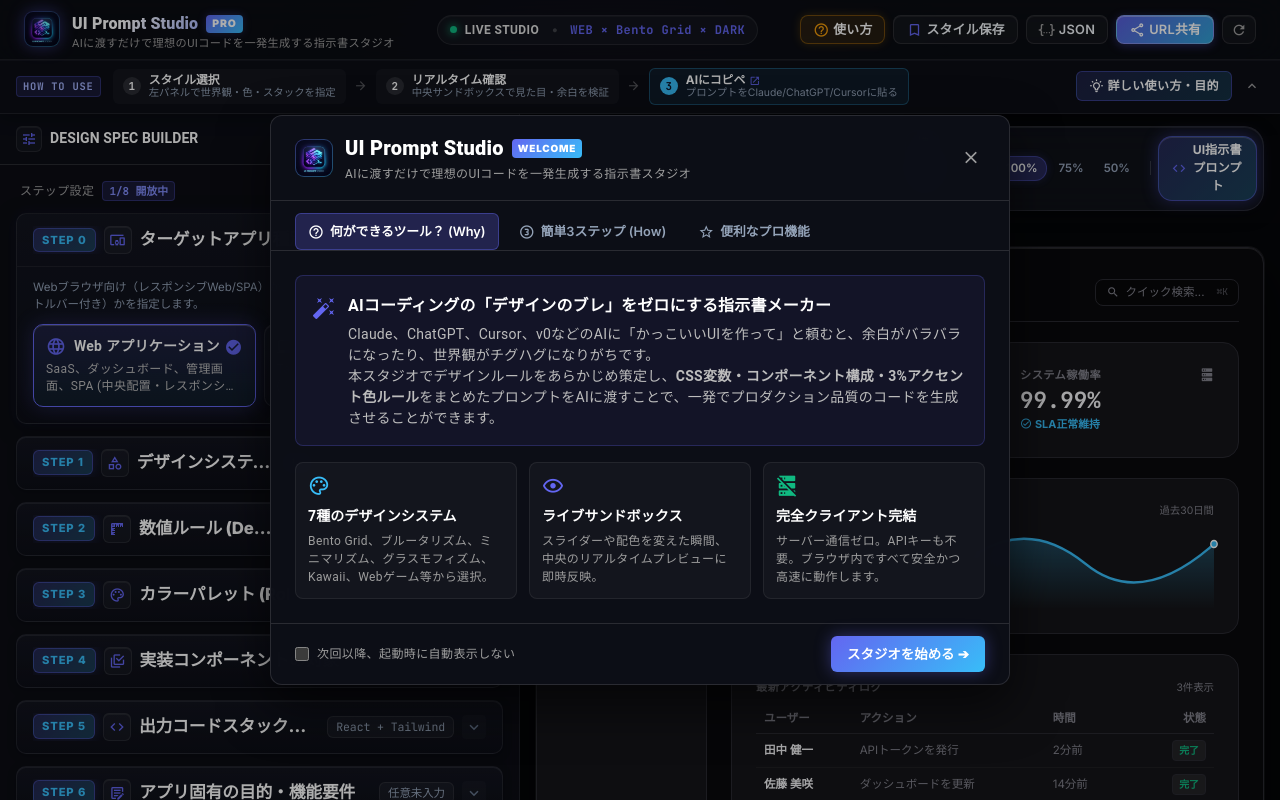
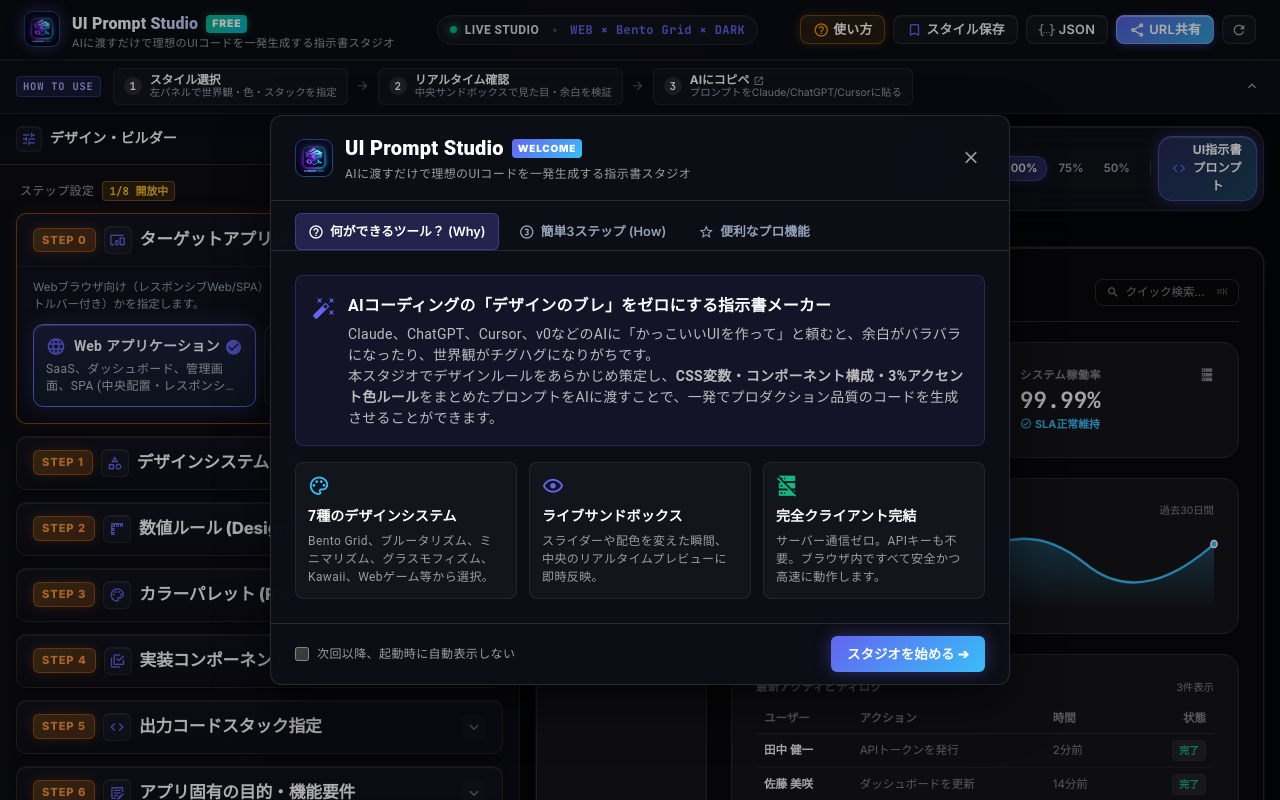
Before and after one commit to papagorilla-ja/ui-prompt-studio, a Vue app: page / in a window 1280 px wide. Built offline with nearby package versions, Linux system fonts and the light colour scheme.

Commit message:
feat: #39 デザイン・ビルダーのオレンジ暖色化・タイトル見切れ解消・HOW TO USE整理・FREE表記化

```diff
--- a/src/App.vue
+++ b/src/App.vue
@@ -96,7 +96,7 @@ function handleReset() {
         <div>
           <div class="d-flex align-center gap-2">
             <span class="text-subtitle-1 font-weight-black tracking-wide bg-gradient-text">UI Prompt Studio</span>
-            <span class="pro-tag">PRO</span>
+            <span class="free-tag">FREE</span>
           </div>
           <div class="text-caption text-grey" style="font-size: 0.7rem !important; line-height: 1;">
             AIに渡すだけで理想のUIコードを一発生成する指示書スタジオ
@@ -190,7 +190,7 @@ function handleReset() {
             <div class="icon-box" style="width: 26px; height: 26px;">
               <v-icon icon="mdi-tune" size="16" color="primary" />
             </div>
-            <span class="text-subtitle-2 font-weight-bold text-white tracking-wide">DESIGN SPEC BUILDER</span>
+            <span class="text-subtitle-2 font-weight-bold text-white tracking-wide">デザイン・ビルダー</span>
           </div>
           <span class="status-token-badge font-mono">
             READY
@@ -384,15 +384,15 @@ function handleReset() {
   -webkit-text-fill-color: transparent;
 }
 
-.pro-tag {
+.free-tag {
   font-size: 0.65rem;
   font-weight: 900;
   letter-spacing: 0.08em;
   padding: 1px 6px;
   border-radius: 4px;
-  background: linear-gradient(135deg, #6366f1, #38bdf8);
+  background: linear-gradient(135deg, #10b981, #06b6d4);
   color: #ffffff;
-  box-shadow: 0 0 8px rgba(99, 102, 241, 0.3);
+  box-shadow: 0 0 10px rgba(16, 185, 129, 0.4);
 }
 
 .status-pill-container {
--- a/src/components/builder/BuilderPanel.vue
+++ b/src/components/builder/BuilderPanel.vue
@@ -1,6 +1,5 @@
 <script setup lang="ts">
 import { ref, computed } from 'vue'
-import { useConfigStore } from '@/stores/configStore'
 import StepAccordionItem from './StepAccordionItem.vue'
 import PlatformSelector from './PlatformSelector.vue'
 import DesignSystemSelector from './DesignSystemSelector.vue'
@@ -11,9 +10,7 @@ import TechStackSelector from './TechStackSelector.vue'
 import PurposeEditor from './PurposeEditor.vue'
 import ImageAssetSettings from './ImageAssetSettings.vue'
 
-const store = useConfigStore()
-
-// Accordion open states (STEP 1: Design System is open by default)
+// Accordion open states (STEP 0: Platform is open by default)
 const openSteps = ref<Record<string, boolean>>({
   step0: true,
   step1: false,
@@ -40,54 +37,6 @@ function collapseAll() {
     openSteps.value[k] = false
   })
 }
-
-// Real-time summaries for each step
-const platformSummary = computed(() => {
-  return store.config.platform === 'web' ? 'Web (SaaS)' : 'デスクトップ'
-})
-
-const designSystemSummary = computed(() => {
-  const name = store.currentDesignSystemMeta.name.split('/')[0].trim()
-  const mode = store.isLight ? 'Light' : 'Dark'
-  return `${name} • ${mode}`
-})
-
-const rulesSummary = computed(() => {
-  const r = store.config.rules.borderRadius
-  const g = store.config.rules.gap
-  const b = store.config.rules.buttonGap ?? 8
-  return `角丸${r}px • 余白${g}px • 隙間${b}px`
-})
-
-const colorSummary = computed(() => {
-  return `${store.isLight ? '☀️ Light' : '🌙 Dark'} (${store.config.colors.accent})`
-})
-
-const componentsSummary = computed(() => {
-  const total = Object.values(store.config.components).filter(Boolean).length
-  return `${total}個選択中`
-})
-
-const techStackSummary = computed(() => {
-  const map: Record<string, string> = {
-    'react-tailwind': 'React + Tailwind',
-    'vue-tailwind': 'Vue 3 + Tailwind',
-    'html-vanilla': 'HTML5 + CSS',
-    'html-single-file': '単一HTML (GAS)',
-    'nextjs-shadcn': 'Next.js + shadcn',
-  }
-  return map[store.config.outputTechStack] || store.config.outputTechStack
-})
-
-const purposeSummary = computed(() => {
-  return store.config.customPurpose.trim() ? '要件入力あり' : '任意未入力'
-})
-
-const imageAssetSummary = computed(() => {
-  const ai = store.config.imageAsset?.targetAi?.toUpperCase() || 'GEMINI'
-  const aspect = store.config.imageAsset?.aspectRatio || '1:1'
-  return `${ai} • ${aspect}`
-})
 </script>
 
 <template>
@@ -104,7 +53,7 @@ const imageAssetSummary = computed(() => {
         <v-btn
           size="x-small"
           variant="text"
-          color="primary"
+          color="warning"
           class="text-none font-weight-bold"
           prepend-icon="mdi-arrow-expand-vertical"
           @click="expandAll"
@@ -130,7 +79,6 @@ const imageAssetSummary = computed(() => {
       title="ターゲットアプリ種別"
       icon="mdi-devices"
       guide-text="Webブラウザ向け（レスポンシブWeb/SPA）か、デスクトップ（Tauri/Electron・タイトルバー付き）かを指定します。"
-      :summary="platformSummary"
       v-model="openSteps.step0"
     >
       <PlatformSelector />
@@ -143,7 +91,6 @@ const imageAssetSummary = computed(() => {
       icon="mdi-shape-outline"
       guide-text="アプリ全体のデザイン思想・世界観を決定します。選択時に最適な余白数値と推奨パレットが自動適用されます。"
       badge-tag="推奨"
-      :summary="designSystemSummary"
       v-model="openSteps.step1"
     >
       <DesignSystemSelector />
@@ -155,7 +102,6 @@ const imageAssetSummary = computed(() => {
       title="数値ルール (Design Tokens)"
       icon="mdi-ruler-square"
       guide-text="余白・角丸・ボタン隙間・ボーダー幅など、画面全体の一貫性を保つための厳格な数値デザイントークンを指定します。"
-      :summary="rulesSummary"
       v-model="openSteps.step2"
     >
       <RulesEditor />
@@ -167,7 +113,6 @@ const imageAssetSummary = computed(() => {
       title="カラーパレット (Roles & Rules)"
       icon="mdi-palette-outline"
       guide-text="各UIパーツの役割（背景・サーフェス・文字・アクセント）に基づき、破綻のない厳格なカラーパレットを指定します。"
-      :summary="colorSummary"
       v-model="openSteps.step3"
     >
       <ColorPaletteEditor />
@@ -179,7 +124,6 @@ const imageAssetSummary = computed(() => {
       title="実装コンポーネントの対象"
       icon="mdi-checkbox-multiple-marked-outline"
       guide-text="AIに生成させる画面の構成要素をチェックします。選択したパーツのみがUI仕様書とプレビューに出現します。"
-      :summary="componentsSummary"
       v-model="openSteps.step4"
     >
       <ComponentsSelector />
@@ -191,7 +135,6 @@ const imageAssetSummary = computed(() => {
       title="出力コードスタック指定"
       icon="mdi-code-tags"
       guide-text="AIに出力させたいフロントエンドフレームワーク・CSS・実行環境を指定します。"
-      :summary="techStackSummary"
       v-model="openSteps.step5"
     >
       <TechStackSelector />
@@ -203,7 +146,6 @@ const imageAssetSummary = computed(() => {
       title="アプリ固有の目的・機能要件"
       icon="mdi-text-box-edit-outline"
       guide-text="作成したいアプリの具体的な機能やターゲット層を記入すると、プロンプトに自然に織り込まれます。"
-      :summary="purposeSummary"
       v-model="openSteps.step6"
     >
       <PurposeEditor />
@@ -215,7 +157,6 @@ const imageAssetSummary = computed(() => {
       title="外部画像生成AI連携"
       icon="mdi-image-plus-outline"
       guide-text="UIの世界観・配色と完全に連動した画像素材（アイコン・キービジュアル等）を、外部画像AIで生成するためのプロンプトを設定します。"
-      :summary="imageAssetSummary"
       v-model="openSteps.step7"
     >
       <ImageAssetSettings />
@@ -233,9 +174,9 @@ const imageAssetSummary = computed(() => {
   font-weight: 700;
   padding: 1px 6px;
   border-radius: 4px;
-  background: rgba(99, 102, 241, 0.15);
-  border: 1px solid rgba(99, 102, 241, 0.3);
-  color: #818cf8;
+  background: rgba(245, 158, 11, 0.15);
+  border: 1px solid rgba(245, 158, 11, 0.35);
+  color: #fbbf24;
 }
 
 .font-mono {
--- a/src/components/builder/StepAccordionItem.vue
+++ b/src/components/builder/StepAccordionItem.vue
@@ -5,7 +5,6 @@ const props = withDefaults(
     title: string
     icon: string
     guideText?: string
-    summary?: string
     badgeTag?: string
     modelValue?: boolean
   }>(),
@@ -31,40 +30,30 @@ function toggle() {
       class="accordion-header px-4 py-3 d-flex align-center justify-space-between w-100"
       @click="toggle"
     >
-      <div class="d-flex align-center gap-2 overflow-hidden mr-2">
+      <div class="d-flex align-center gap-2 mr-2 flex-grow-1">
         <span class="step-badge">STEP {{ stepNumber }}</span>
         <div class="icon-box">
           <v-icon :icon="icon" size="16" color="primary" />
         </div>
-        <h3 class="section-title text-truncate">{{ title }}</h3>
+        <h3 class="section-title">{{ title }}</h3>
         <v-chip
           v-if="badgeTag"
           size="x-small"
-          color="primary"
+          color="warning"
           variant="flat"
-          class="font-weight-bold ml-1 d-none d-sm-inline-flex"
+          class="font-weight-bold ml-1 font-mono"
         >
           {{ badgeTag }}
         </v-chip>
       </div>
 
-      <div class="d-flex align-center gap-2 flex-shrink-0">
-        <!-- Summary pill showing current selection -->
-        <span
-          v-if="summary"
-          class="step-summary-pill text-truncate font-mono"
-          :title="summary"
-        >
-          {{ summary }}
-        </span>
-        <div class="chevron-box d-flex align-center justify-center">
+      <div class="chevron-box d-flex align-center justify-center flex-shrink-0">
         <v-icon
           icon="mdi-chevron-down"
           size="18"
           class="chevron-icon"
           :class="{ 'chevron-rotated': modelValue }"
         />
-        </div>
       </div>
     </button>
 
@@ -82,13 +71,18 @@ function toggle() {
 
 <style scoped>
 .step-accordion-item {
-  transition: border-color 0.2s ease, box-shadow 0.2s ease;
+  border: 1px solid rgba(249, 115, 22, 0.16) !important;
+  transition: border-color 0.2s ease, box-shadow 0.2s ease, background-color 0.2s ease;
   overflow: hidden;
 }
 
+.step-accordion-item:hover {
+  border-color: rgba(249, 115, 22, 0.35) !important;
+}
+
 .step-accordion-item.is-open {
-  border-color: rgba(99, 102, 241, 0.35);
-  box-shadow: 0 4px 20px -2px rgba(0, 0, 0, 0.5), 0 0 15px -3px rgba(99, 102, 241, 0.15);
+  border-color: rgba(249, 115, 22, 0.5) !important;
+  box-shadow: 0 4px 20px -2px rgba(0, 0, 0, 0.5), 0 0 16px -2px rgba(249, 115, 22, 0.2) !important;
 }
 
 .accordion-header {
@@ -104,17 +98,8 @@ function toggle() {
   background-color: rgba(255, 255, 255, 0.035);
 }
 
-.step-summary-pill {
-  font-size: 0.72rem;
-  color: #94a3b8;
-  background: rgba(255, 255, 255, 0.04);
-  border: 1px solid rgba(255, 255, 255, 0.08);
-  padding: 2px 8px;
-  border-radius: 6px;
-  max-width: 170px;
-  display: inline-block;
-  line-height: 1.4;
-  letter-spacing: -0.01em;
+.section-title {
+  white-space: nowrap;
 }
 
 .chevron-box {
@@ -131,7 +116,7 @@ function toggle() {
 
 .chevron-rotated {
   transform: rotate(180deg);
-  color: #38bdf8 !important;
+  color: #fb923c !important;
 }
 
 .border-t {
--- a/src/components/guidance/WorkflowGuideBar.vue
+++ b/src/components/guidance/WorkflowGuideBar.vue
@@ -2,7 +2,6 @@
 import { ref, onMounted } from 'vue'
 
 const emit = defineEmits<{
-  (e: 'open-guide'): void
   (e: 'open-prompt'): void
 }>()
 
@@ -33,12 +32,11 @@ function toggleCollapse() {
       >
         <v-icon icon="mdi-help-circle-outline" size="14" color="primary" />
         <span class="text-caption font-weight-medium text-grey-lighten-1">
-          使い方ガイド: ① 左で選ぶ ➔ ② 中央で確認 ➔ ③ プロンプトをAIにコピペ
+          ワークフロー: ① 左で選ぶ ➔ ② 中央で確認 ➔ ③ プロンプトをAIにコピペ
         </span>
         <v-icon icon="mdi-chevron-down" size="14" color="grey" />
       </button>
 
-      <div class="d-flex align-center gap-2">
       <button
         type="button"
         class="guide-action-link text-caption d-flex align-center gap-1 font-weight-bold"
@@ -47,16 +45,6 @@ function toggleCollapse() {
         <v-icon icon="mdi-code-tags" size="14" />
         <span>プロンプトを開く</span>
       </button>
-
-        <button
-          type="button"
-          class="guide-action-link text-caption d-flex align-center gap-1"
-          @click="emit('open-guide')"
-        >
-          <v-icon icon="mdi-book-open-page-variant-outline" size="14" />
-          <span>詳しい使い方</span>
-        </button>
-      </div>
     </div>
 
     <!-- Expanded Full Workflow Bar -->
@@ -65,7 +53,7 @@ function toggleCollapse() {
       <div class="d-flex flex-wrap align-center gap-2 flex-grow-1">
         <!-- Badge -->
         <div class="d-flex align-center gap-1-5 mr-1">
-          <span class="guide-flow-badge">HOW TO USE</span>
+          <span class="guide-flow-badge font-mono">HOW TO USE</span>
         </div>
 
         <!-- Step 1 -->
@@ -90,35 +78,26 @@ function toggleCollapse() {
 
         <v-icon icon="mdi-arrow-right" size="14" class="flow-arrow text-grey" />
 
-        <!-- Step 3 (Clickable to open prompt modal) -->
+        <!-- Step 3 (Clickable to open prompt modal, uniform style without highlight) -->
         <button
           type="button"
-          class="flow-step-item flow-step-highlight d-flex align-center gap-2 px-2-5 py-1 text-left cursor-pointer"
+          class="flow-step-item flow-step-clickable d-flex align-center gap-2 px-2-5 py-1 text-left cursor-pointer"
           title="クリックしてプロンプトモーダルを表示"
           @click="emit('open-prompt')"
         >
-          <span class="step-num step-num-highlight">3</span>
+          <span class="step-num">3</span>
           <div>
             <div class="step-title d-flex align-center gap-1">
               <span>AIにコピペ</span>
-              <v-icon icon="mdi-open-in-new" size="11" color="primary" />
+              <v-icon icon="mdi-open-in-new" size="11" color="grey" />
             </div>
             <div class="step-desc">プロンプトをClaude/ChatGPT/Cursorに貼る</div>
           </div>
         </button>
       </div>
 
-      <!-- Right Controls: How-to Button & Collapse -->
-      <div class="d-flex align-center gap-2 flex-shrink-0">
-        <button
-          type="button"
-          class="guide-btn-primary d-flex align-center gap-1 px-3 py-1 text-caption font-weight-bold"
-          @click="emit('open-guide')"
-        >
-          <v-icon icon="mdi-lightbulb-on-outline" size="14" />
-          <span>詳しい使い方・目的</span>
-        </button>
-
+      <!-- Right Controls: Collapse Only (Redundant button removed per Review #7) -->
+      <div class="d-flex align-center flex-shrink-0">
         <button
           type="button"
           class="guide-collapse-btn"
@@ -196,22 +175,19 @@ function toggleCollapse() {
   border: 1px solid rgba(255, 255, 255, 0.07);
   border-radius: 6px;
   transition: all 0.2s ease;
-  border: none;
 }
 
 .flow-step-item:hover {
-  background: rgba(255, 255, 255, 0.05);
+  background: rgba(255, 255, 255, 0.06);
   border-color: rgba(255, 255, 255, 0.15);
 }
 
-.flow-step-highlight {
-  background: rgba(56, 189, 248, 0.08) !important;
-  border: 1px solid rgba(56, 189, 248, 0.3) !important;
+.flow-step-clickable {
+  outline: none;
 }
 
-.flow-step-highlight:hover {
-  background: rgba(56, 189, 248, 0.15) !important;
-  border-color: rgba(56, 189, 248, 0.5) !important;
+.flow-step-clickable:hover {
+  border-color: rgba(99, 102, 241, 0.4);
   transform: translateY(-1px);
 }
 
@@ -228,11 +204,6 @@ function toggleCollapse() {
   align-items: center;
   justify-content: center;
   flex-shrink: 0;
-}
-
-.step-num-highlight {
-  background: #38bdf8;
-  color: #0f172a;
 }
 
 .step-title {
@@ -252,21 +223,6 @@ function toggleCollapse() {
   opacity: 0.5;
 }
 
-.guide-btn-primary {
-  background: linear-gradient(135deg, rgba(99, 102, 241, 0.2), rgba(56, 189, 248, 0.2));
-  border: 1px solid rgba(99, 102, 241, 0.4);
-  color: #ffffff;
-  border-radius: 6px;
-  cursor: pointer;
-  transition: all 0.15s ease;
-}
-
-.guide-btn-primary:hover {
-  background: linear-gradient(135deg, rgba(99, 102, 241, 0.35), rgba(56, 189, 248, 0.35));
-  border-color: rgba(99, 102, 241, 0.6);
-  box-shadow: 0 0 10px rgba(99, 102, 241, 0.3);
-}
-
 .guide-collapse-btn {
   background: transparent;
   border: none;
--- a/src/styles/main.css
+++ b/src/styles/main.css
@@ -171,10 +171,10 @@ body::after {
   letter-spacing: 0.08em;
   padding: 3px 8px;
   border-radius: 6px;
-  background: linear-gradient(135deg, rgba(99, 102, 241, 0.25) 0%, rgba(56, 189, 248, 0.25) 100%);
-  border: 1px solid rgba(99, 102, 241, 0.4);
-  color: #38bdf8;
-  box-shadow: 0 0 12px rgba(99, 102, 241, 0.2);
+  background: linear-gradient(135deg, rgba(245, 158, 11, 0.25) 0%, rgba(249, 115, 22, 0.25) 100%);
+  border: 1px solid rgba(249, 115, 22, 0.45);
+  color: #fb923c;
+  box-shadow: 0 0 12px rgba(249, 115, 22, 0.2);
   flex-shrink: 0;
 }
 
```
Also changed, not shown: src/components/guidance/OnboardingModal.vue (+6 -6 lines). Lines whose indentation alone changed are shown as unchanged.
